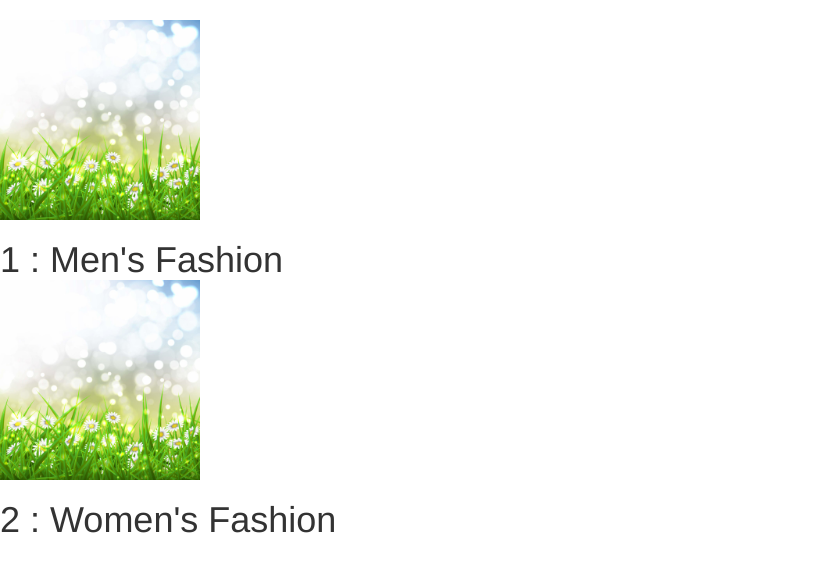
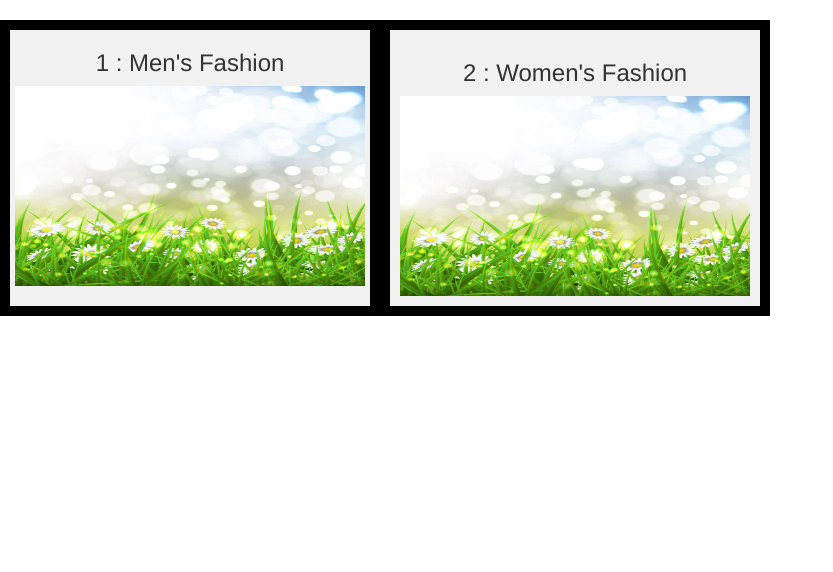
Before and after one commit to Damu2509/Ecommerce, a Django app: page / in a window 1280 px wide. Shown: the part 52-624 px from the top of the page, without its empty margins (0-833 px from the left). Run offline with Django 3.2, Linux system fonts and the light colour scheme; data comes from the database, SQL or seed files in the repository; both versions use the stored data as it was after the commit; some libraries are stand-ins or nearby versions.

Commit message:
working on categories of home page

```diff
--- a/product/templates/product/base.html
+++ b/product/templates/product/base.html
@@ -31,11 +31,8 @@
   </div>
 </nav>
 
-
-
 </body>
 </html>
-
 
 
 
--- a/product/templates/product/item_categories.html
+++ b/product/templates/product/item_categories.html
@@ -2,12 +2,47 @@
 {% extends 'product/base.html' %}
 {% load static %}
 {% block content %}
+<html>
+  <head>
+    <style>
 
-    {% for item in items %}
+      .flex-container{
+
+        display : flex;
+        flex-direction: row;
+        background-color: black;
+        width : 770px;
+
+      }
+
+      .flex-container > div {
+
+        background-color: #f1f1f1;
+        width : 370px;
+        margin : 10px ;
+        text-align : center ;
+        line-height : 75px;
+        font-size : 30px;
+
+      }
+    </style>
+  </head>
+  <body>
+    {% for item in object_list %}
+
+      <div class = 'flex-container'>
+
+      <div><h3>  {{ forloop.counter }} :  {{ item.category }}</h3><img src="{%static 'product/mine1.jpg' %}" alt= "This image is currently unavailable " width="350" height="200">
+        <br></h2></div>
+
+    {% endfor %}
+
+{% endblock content %}
 
 
-      <img src="{%static 'product/mine1.jpg' %}" alt= "this is something weird"  width="200" height="200"><br>
-      <h1>  {{ forloop.counter }} :  {{ item.category }} <br>
-    {% endfor%}
+</div>
+</body>
+</html>
 
-{% endblock content %}
+
+<div></div><img class="scale-with-grid" src="{{ item.image.url }}"/>
--- a/product/templates/product/product_detail.html
+++ b/product/templates/product/item_detail.html
@@ -4,7 +4,7 @@
 
 
     <h1> {{ object.title }} </h1>
-    <h2> {{ object.description }} </h2>
+    <p> {{ object.description }} </p>
     <h3> {{ object.price }}</h3>
     <h2> {{ object.tag }}</h2>
 
--- a/product/urls.py
+++ b/product/urls.py
@@ -1,12 +1,12 @@
 from django.urls import path,include
-from .views import item_categories, ItemDetail
+from .views import ItemDetail, CategoryList
 
 
 app_name = 'product'
 
 urlpatterns = [
 
-path('',item_categories, name = 'item-list'),
+path('',CategoryList.as_view(), name = 'item-list'),
 path('detail/<int:pk>/', ItemDetail.as_view(), name = 'detail'),
 
 ]
--- a/product/views.py
+++ b/product/views.py
@@ -1,20 +1,15 @@
 from django.shortcuts import render, get_object_or_404,redirect
 
 from django.http import HttpResponse
-from django.views.generic import DetailView
+from django.views.generic import DetailView, ListView
 
 from .models import ItemCategories, ItemDetail
 
+class CategoryList(ListView):
 
-
-def item_categories(request):
-
-    context = {
-        'items' : ItemCategories.objects.all()
-    }
-
-    return render(request, 'product/item_categories.html', context)
+    model = ItemCategories
+    template_name = 'product/item_categories.html'
 
 class ItemDetail(DetailView):
     model = ItemDetail
-    template_name = 'product/product_detail.html'
+    template_name = 'product/item_detail.html'
```
Also changed, not shown: db.sqlite3, media/1616034761725.JPG (added).
